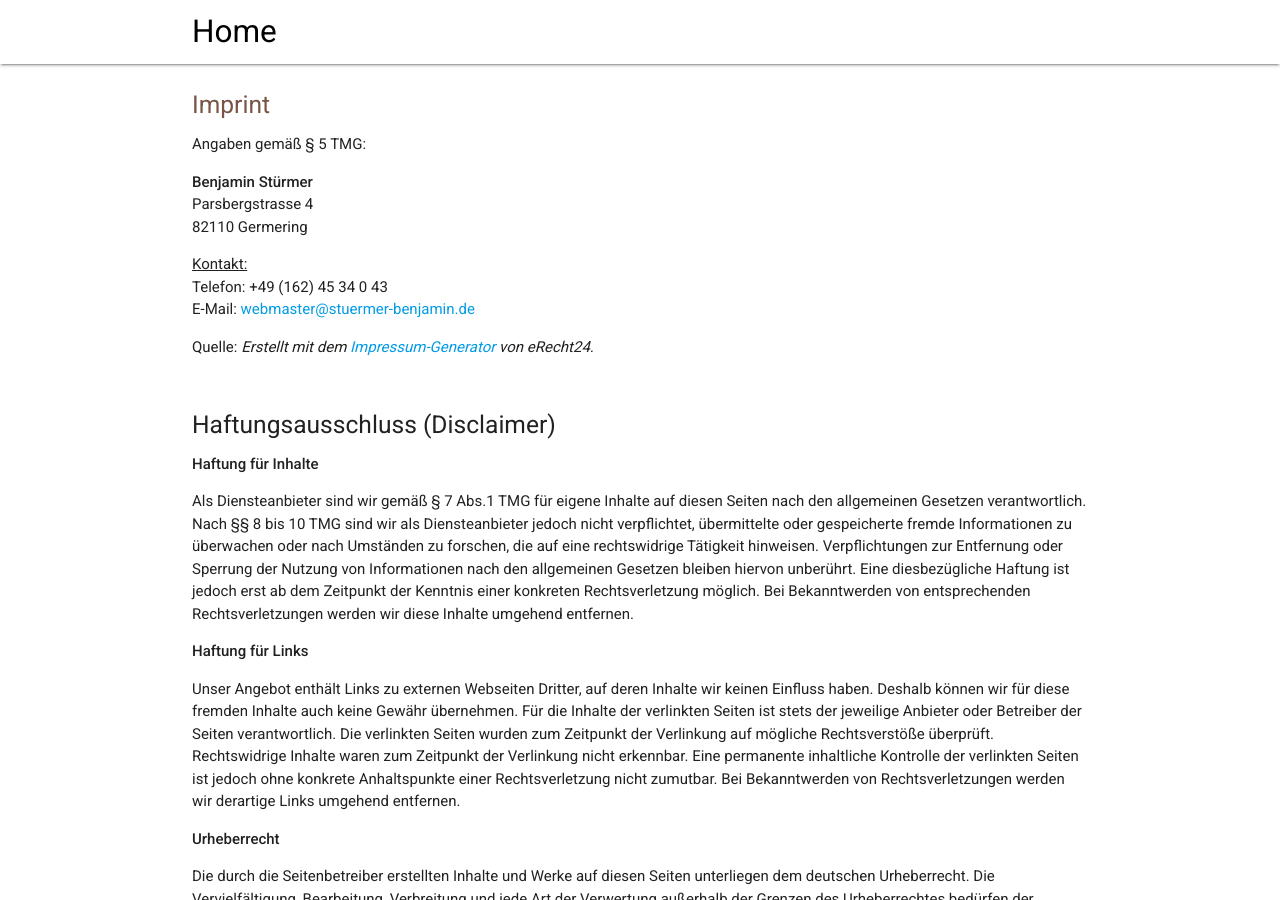
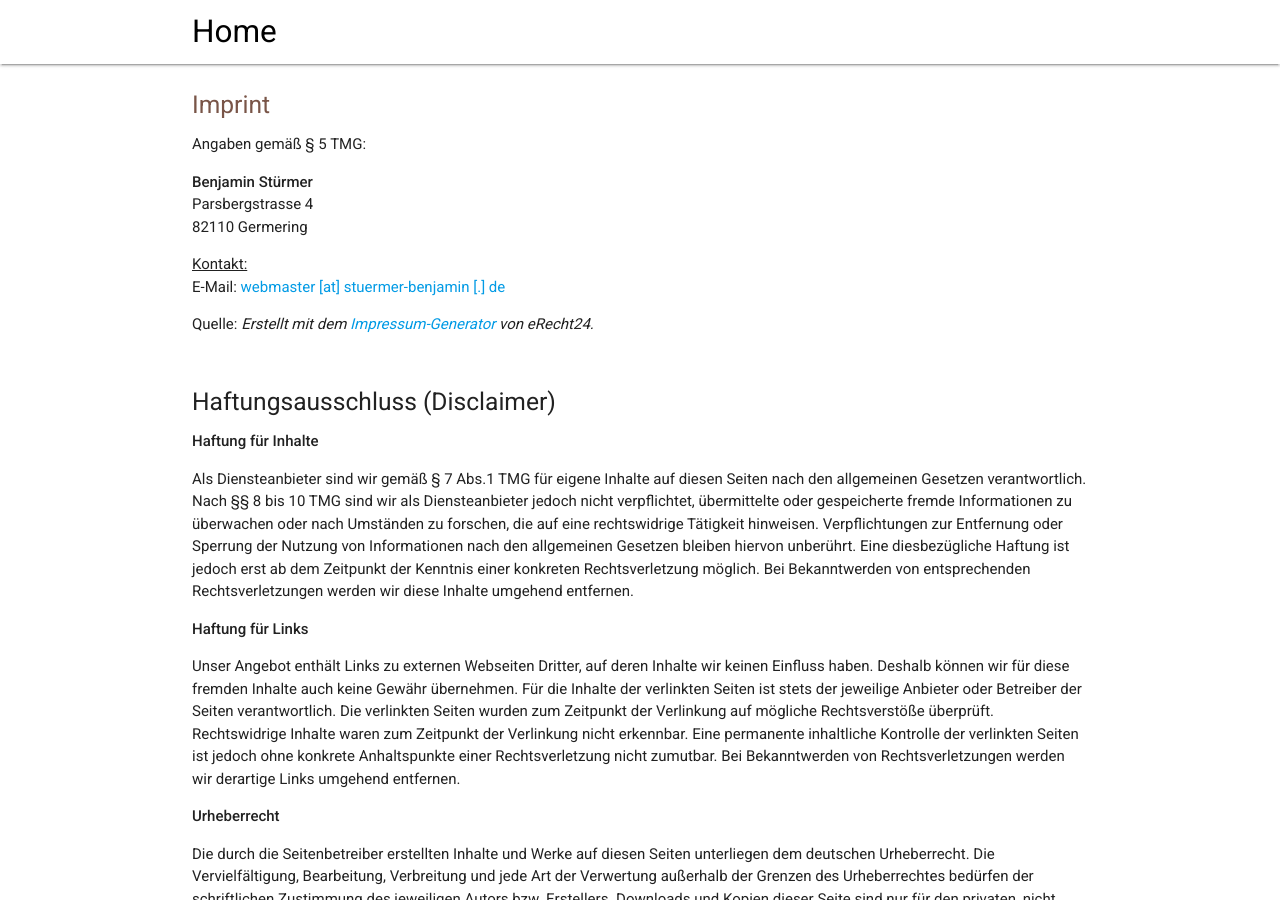
Before and after one commit to thebino/stuermer-benjamin.de, a Jekyll site: the page built from imprint.html, in a window 1280 px wide and 900 px high. Built offline with Jekyll 4.4.1, drawn with Linux system fonts in a browser that asks for light colours; nearby versions of some CDN libraries; Markdown is read by kramdown in place of the engine named in the settings.

Commit message:
remove phone number

```diff
--- a/imprint.html
+++ b/imprint.html
@@ -18,8 +18,7 @@ published: true
 Parsbergstrasse 4<br>
 82110 Germering</p>
 <p><u>Kontakt:</u><br>
-Telefon: +49 (162) 45 34 0 43<br>
-E-Mail: <a href="mailto:webmaster@stuermer-benjamin.de">webmaster@stuermer-benjamin.de</a></p>
+E-Mail: <a href="mailto:webmaster@stuermer-benjamin.de">webmaster [at] stuermer-benjamin [.] de</a></p>
 <p>Quelle: <em>Erstellt mit dem <a href="http://www.e-recht24.de/impressum-generator.html" rel="nofollow" target="_blank">Impressum-Generator</a> von eRecht24.</em></p>
 <p>&nbsp;</p>
 <div>
```
